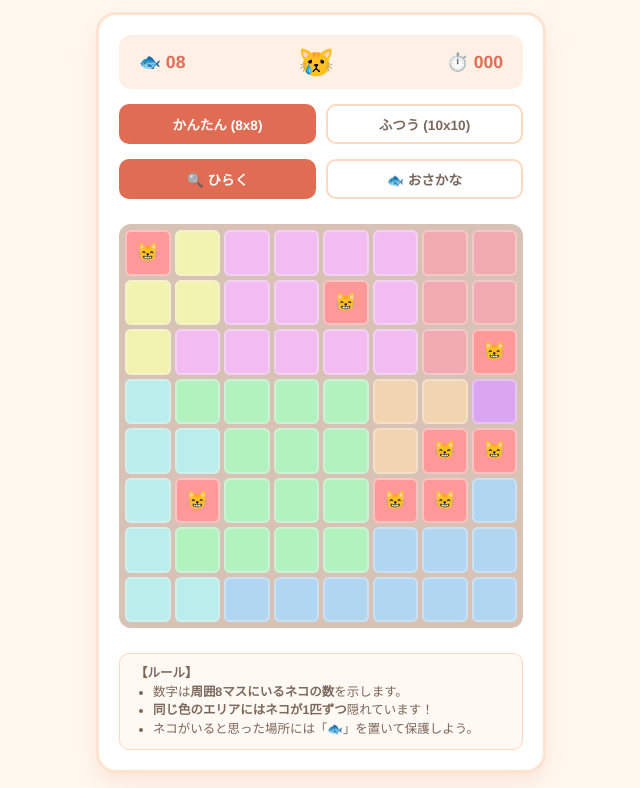
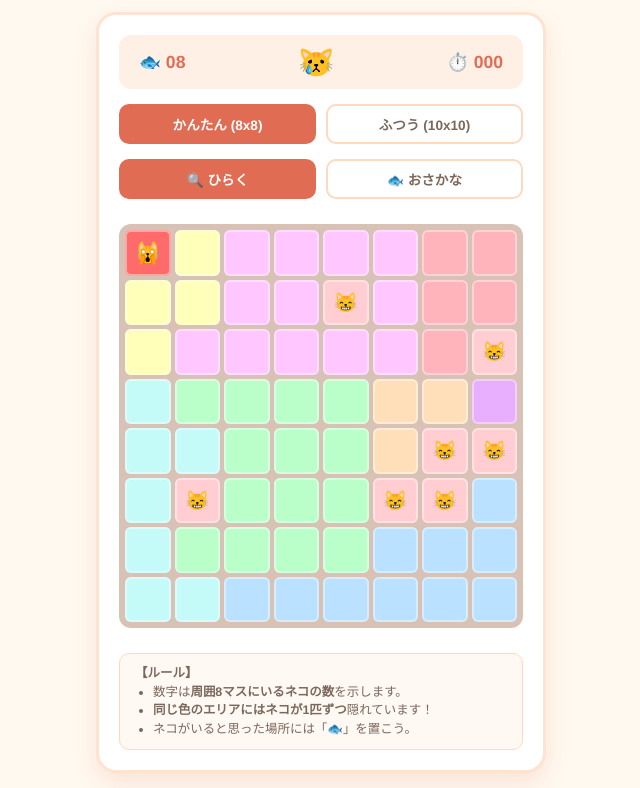
Before and after one commit to JeanJeanJean-sama/cat-finder, a plain HTML site: page index.html in a window 1280 px wide. Both pictures are taken after a click on the element 466 px from the left and 336 px from the top of the page. Shown: the part 84-872 px from the top of the page, without its empty margins (319-959 px from the left). Drawn offline with Linux system fonts and the light colour scheme.

Commit message:
Update index.html
パネルの色が変わっていなかったので変わるようにした。ネコを踏んだら猫の絵が出るようにした。

```diff
--- a/index.html
+++ b/index.html
@@ -124,11 +124,11 @@
       font-size: 1.1rem;
       font-weight: bold;
       cursor: pointer;
-      transition: filter 0.15s, transform 0.05s;
+      transition: filter 0.15s, transform 0.05s, background-color 0.2s;
       box-shadow: inset 0 0 0 2px rgba(255,255,255,0.4);
     }
 
-    /* 未開封マスの濃い色合い */
+    /* 未開封マス */
     .cell.unrevealed {
       filter: brightness(0.95);
     }
@@ -141,16 +141,34 @@
       transform: scale(0.95);
     }
 
-    /* 開封済みマス */
+    /* 開封済みマス（明るく白っぽく変化させて開放感を表現） */
     .cell.revealed {
-      filter: brightness(1.15) saturate(0.6);
+      background-color: #ffffff !important;
+      filter: none;
       cursor: default;
-      box-shadow: none;
+      box-shadow: inset 0 0 0 1px #e0d0c5;
     }
 
-    .cell.cat {
-      background-color: #ff9999 !important;
+    /* ネコを踏んでしまった（爆発）マス */
+    .cell.cat-exploded {
+      background-color: #ff6b6b !important;
+      color: #fff;
+      font-size: 1.3rem;
       filter: none;
+      animation: pop 0.2s ease-out;
+    }
+
+    /* クリア時・ゲームオーバー時に明かされた他のネコ */
+    .cell.cat-revealed {
+      background-color: #ffcdd2 !important;
+      font-size: 1.2rem;
+      filter: none;
+    }
+
+    @keyframes pop {
+      0% { transform: scale(0.8); }
+      50% { transform: scale(1.15); }
+      100% { transform: scale(1); }
     }
 
     /* 数字ごとの色分け */
@@ -205,7 +223,7 @@
       <ul>
         <li>数字は<strong>周囲8マスにいるネコの数</strong>を示します。</li>
         <li><strong>同じ色のエリアにはネコが1匹ずつ</strong>隠れています！</li>
-        <li>ネコがいると思った場所には「🐟」を置いて保護しよう。</li>
+        <li>ネコがいると思った場所には「🐟」を置こう。</li>
       </ul>
     </div>
   </div>
@@ -263,10 +281,8 @@
       boardEl.style.gridTemplateRows = `repeat(${config.size}, 1fr)`;
       boardEl.innerHTML = '';
 
-      // 1. 各エリアに1匹ずつネコを配置
       generateRegionsAndCats(config.size, config.cats);
 
-      // 2. マウント
       for (let r = 0; r < config.size; r++) {
         for (let c = 0; c < config.size; c++) {
           const cell = document.createElement('div');
@@ -291,7 +307,6 @@
     function generateRegionsAndCats(size, catCount) {
       regions = Array(size).fill(null).map(() => Array(size).fill(-1));
 
-      // ランダムにネコの位置を決定（エリアの核になる）
       let placedCats = 0;
       let seeds = [];
 
@@ -306,7 +321,6 @@
         }
       }
 
-      // エリア（色分け）の領域拡張
       let unassigned = size * size - catCount;
       let frontier = [];
 
@@ -332,7 +346,6 @@
         }
       }
 
-      // 周囲のネコ数を算出
       for (let r = 0; r < size; r++) {
         for (let c = 0; c < size; c++) {
           if (!board[r][c].hasCat) {
@@ -381,11 +394,14 @@
       }
 
       if (board[r][c].hasCat) {
+        // ネコを踏んだ瞬間の処理
         gameOver = true;
         clearInterval(timerInterval);
         resetBtn.textContent = '😿';
-        revealAllCats();
-        alert('ネコちゃんを踏んじゃった！ゲームオーバー');
+        revealAllCatsOnLoss(r, c);
+        setTimeout(() => {
+          alert('ネコちゃんを踏んじゃった！ゲームオーバー');
+        }, 100);
         return;
       }
 
@@ -409,7 +425,6 @@
         cellEl.textContent = board[r][c].count;
         cellEl.classList.add(`c-${board[r][c].count}`);
       } else {
-        // 周囲にネコがいない場合は連鎖オープン
         for (let dr = -1; dr <= 1; dr++) {
           for (let dc = -1; dc <= 1; dc++) {
             if (dr !== 0 || dc !== 0) {
@@ -440,14 +455,21 @@
       catsLeftEl.textContent = String(flagsLeft).padStart(2, '0');
     }
 
-    function revealAllCats() {
+    function revealAllCatsOnLoss(explodedRow, explodedCol) {
       const config = CONFIGS[currentDiff];
       for (let r = 0; r < config.size; r++) {
         for (let c = 0; c < config.size; c++) {
-          if (board[r][c].hasCat) {
-            const cellEl = boardEl.children[r * config.size + c];
+          const cellEl = boardEl.children[r * config.size + c];
+          cellEl.classList.remove('unrevealed');
+
+          if (r === explodedRow && c === explodedCol) {
+            // 踏んでしまった場所のネコ
+            cellEl.textContent = '🙀';
+            cellEl.classList.add('cat-exploded');
+          } else if (board[r][c].hasCat) {
+            // その他の隠れていたネコ
             cellEl.textContent = '😸';
-            cellEl.classList.add('cat');
+            cellEl.classList.add('cat-revealed');
           }
         }
       }
```
